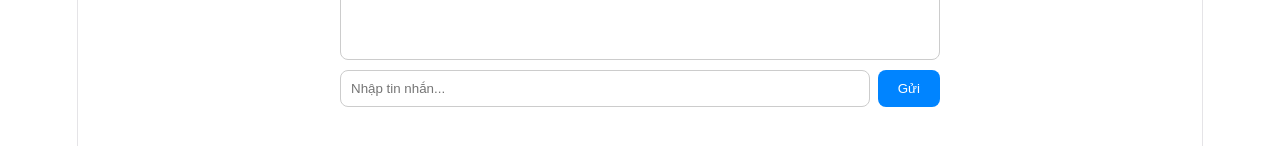
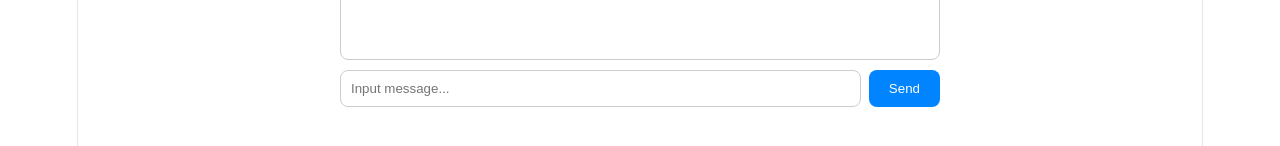
Before and after one commit to duan3gnet-design/ai-chatbot, a React app in the folder frontend/: page / in a window 1280 px wide. Shown: the part 470-616 px from the top of the page. Built offline with nearby package versions, Linux system fonts and the light colour scheme; the HTML template or start-up script is replaced by a standard one.

Commit message:
change language

```diff
--- a/frontend/src/components/ChatBox.jsx
+++ b/frontend/src/components/ChatBox.jsx
@@ -48,11 +48,11 @@ export default function ChatBox() {
           value={input}
           onChange={e => setInput(e.target.value)}
           onKeyDown={e => e.key === "Enter" && sendMessage()}
-          placeholder="Nhập tin nhắn..."
+          placeholder="Input message..."
           style={{ flex: 1, padding: 10, borderRadius: 8, border: "1px solid #ccc" }}
         />
         <button onClick={sendMessage} style={{ padding: "10px 20px", borderRadius: 8, background: "#0084ff", color: "white", border: "none" }}>
-          Gửi
+          Send
         </button>
       </div>
     </div>
```
